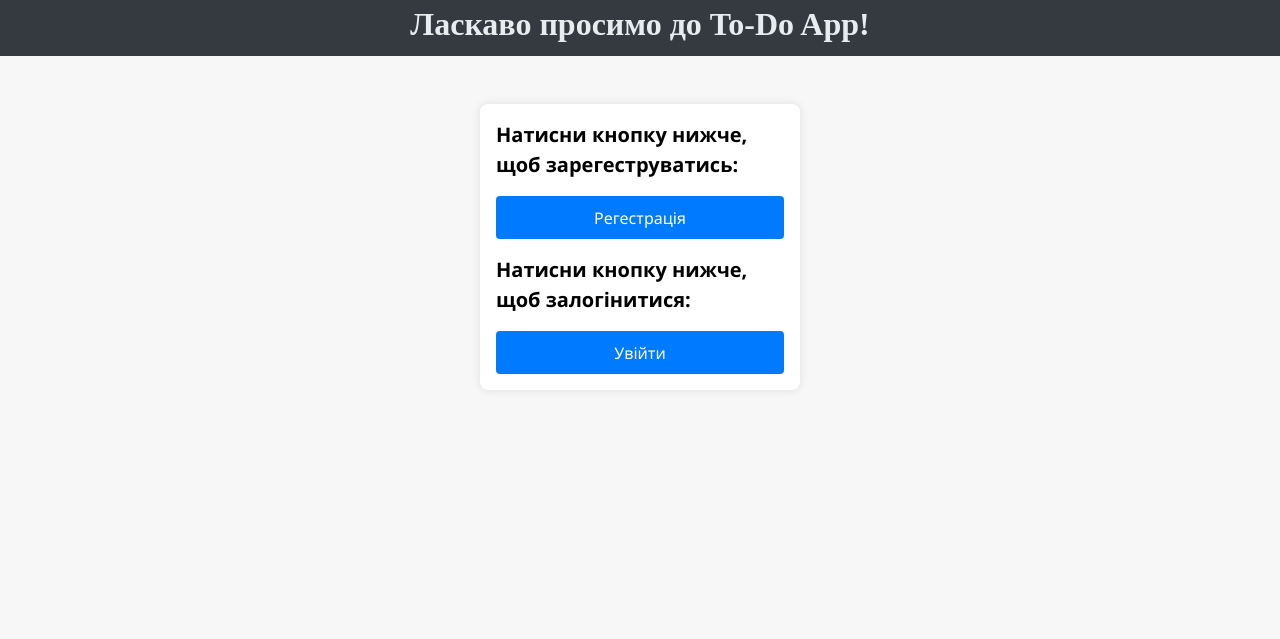
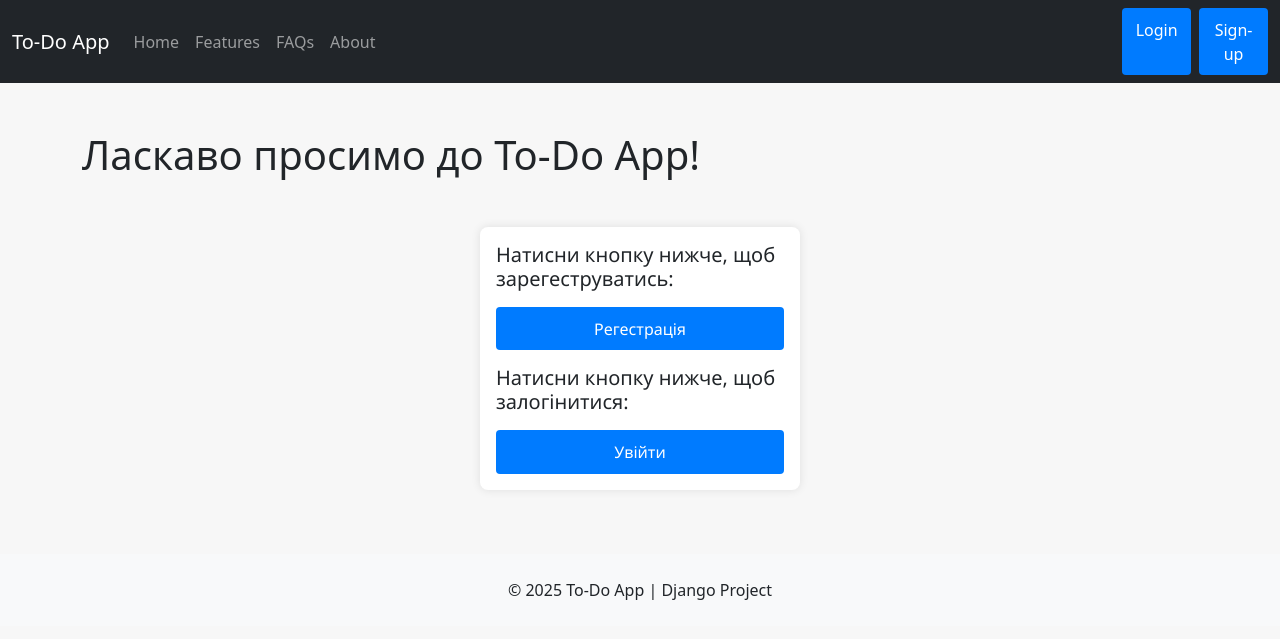
Before and after one commit to MaksonSt/to-do-app, a Django app: page / in a window 1280 px wide. Shown: the top 639 px of the page. Run offline with Django 5.2, Linux system fonts and the light colour scheme.

Commit message:
Add header from BootStrap, add views for faqs, features, about

```diff
--- a/to_do_project/to_do_app/templates/todo/base.html
+++ b/to_do_project/to_do_app/templates/todo/base.html
@@ -6,35 +6,78 @@
     <meta charset="UTF-8">
     <meta name="viewport" content="width=device-width, initial-scale=1.0">
     <title>{% block title %}To-Do App{% endblock %}</title>
+
+    <!-- Bootstrap 5.3.3 CSS -->
+    <link href="https://cdn.jsdelivr.net/npm/bootstrap@5.3.3/dist/css/bootstrap.min.css" rel="stylesheet">
+
+    <!-- Твій власний CSS -->
     <link rel="stylesheet" href="{% static 'todo/css/style.css' %}">
 </head>
 <body>
-    <header>
-        <h1>{% block header %}To-Do List{% endblock %}</h1>
 
-        <nav>
+    <!-- Bootstrap Navbar -->
+    <nav class="navbar navbar-expand-lg navbar-dark bg-dark">
+        <div class="container-fluid">
+            <a class="navbar-brand" href="{% url 'to_do_app:Home' %}">To-Do App</a>
+            <div class="collapse navbar-collapse">
+                <ul class="navbar-nav me-auto mb-2 mb-lg-0">
+                    <li class="nav-item">
+                        <a class="nav-link" href="{% url 'to_do_app:Home' %}">Home</a>
+                    </li>
+                    <li class="nav-item">
+                        <a class="nav-link" href="{% url 'to_do_app:features' %}">Features</a>
+                    </li>
+                    <li class="nav-item">
+                        <a class="nav-link" href="{% url 'to_do_app:faqs' %}">FAQs</a>
+                    </li>
+                    <li class="nav-item">
+                        <a class="nav-link" href="{% url 'to_do_app:about' %}">About</a>
+                    </li>
+                </ul>
+
+                <div class="d-flex">
                     {% if user.is_authenticated %}
-                <p>Вітаю, {{ user.name }}!</p>
-                <form action="{% url 'to_do_app:logout' %}" method="post">
+                        <span class="text-white me-3">Вітаю, {{ user.name }}!</span>
+                        <form action="{% url 'to_do_app:logout' %}" method="post" class="d-inline">
                             {% csrf_token %}
-                  <button type="submit" class="btn btn-danger">Вийти</button>
+                            <button type="submit" class="btn btn-outline-light me-2">Вийти</button>
                         </form>
+                    {% else %}
+                        <a href="{% url 'to_do_app:login' %}" class="btn btn-outline-light me-2">Login</a>
+                        <a href="{% url 'to_do_app:register' %}" class="btn btn-warning">Sign-up</a>
                     {% endif %}
+                </div>
+            </div>
+        </div>
+    </nav>
+    <!-- End Navbar -->
 
+    <!-- Messages (errors, info, etc.) -->
+    <div class="container mt-3">
         {% if messages %}
-                    <ul class="messages">
+            <div>
                 {% for message in messages %}
-                            <li class="{{ message.tags }}">{{ message }}</li>
+                    <div class="alert alert-{{ message.tags }}">
+                        {{ message }}
+                    </div>
                 {% endfor %}
-                    </ul>
+            </div>
         {% endif %}
-        </nav>
+    </div>
 
-    </header>
-
-    <div class="container mt-5">
+    <!-- Main content -->
+    <main class="container mt-5">
+        <h1 class="mb-4">{% block header %}To-Do List{% endblock %}</h1>
         {% block content %}
         {% endblock %}
-    </div>
+    </main>
+
+    <footer class="text-center py-4 bg-light mt-5">
+        <p class="mb-0">© 2025 To-Do App | Django Project</p>
+    </footer>
+
+    <!-- Bootstrap JS -->
+    <script src="https://cdn.jsdelivr.net/npm/bootstrap@5.3.3/dist/js/bootstrap.bundle.min.js"></script>
+
 </body>
 </html>
--- a/to_do_project/to_do_app/urls.py
+++ b/to_do_project/to_do_app/urls.py
@@ -10,6 +10,9 @@ urlpatterns = [
     path('addtask/', views.add_task, name='add_task'),
     path('complete_task/<int:pk>/', views.complete_task, name='task_complete'),
     path('delete_task/<int:pk>', views.delete_task, name='delete_task'),
+    path('about/', views.about, name='about'),
+    path('faqs/', views.faqs, name='faqs'),
+    path('features/', views.features, name='features'),
     path('update_task/<int:pk>/', views.edit_task, name='update_task'),
     path('search/', views.search_task, name='search_task'),
     path('register/', views.register_user, name='register'),
--- a/to_do_project/to_do_app/views.py
+++ b/to_do_project/to_do_app/views.py
@@ -170,3 +170,16 @@ def search_task(request):
     }
 
     return render(request, 'todo/task_list.html', context)
+
+
+
+def about(request):
+    return render(request, "todo/about.html")
+
+
+def faqs(request):
+    return render(request, "todo/faqs.html")
+
+
+def features(request):
+    return render(request, "todo/features.html")
```
Also changed, not shown: to_do_project/to_do_app/templates/todo/about.html (added, +10 -0 lines), to_do_project/to_do_app/templates/todo/faqs.html (added, +10 -0 lines), to_do_project/to_do_app/templates/todo/features.html (added, +10 -0 lines). Lines whose indentation alone changed are shown as unchanged.
